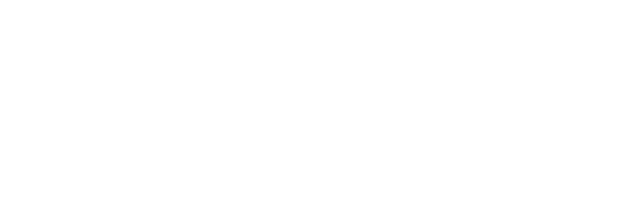
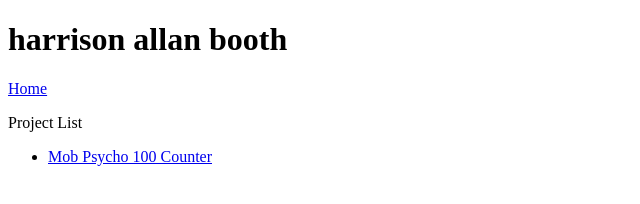
Before and after one commit to harrisonbooth/harrisonbooth.github.io-old, a plain HTML site: page index.html in a window 1280 px wide. Shown: the whole page, without its empty margins (0-640 px from the left). Drawn offline with Linux system fonts and the light colour scheme.

Commit message:
add a little header content to test project page

```diff
--- a/index.html
+++ b/index.html
@@ -6,5 +6,34 @@
   </head>
   <body>
 
+    <header>
+      <div id='header-top-bar'>
+        <h1>harrison allan booth</h1>
+      </div>
+
+      <div id='header-bottom-bar'>
+        <a class='header-link' href="https://harrisonbooth.github.io">Home</a>
+        <p>Project List</p>
+        <ul id='project-list'>
+          <li class='project-list-item'>
+            <a class='project-list-link'
+             href="https://harrisonbooth.github.io/mob-psycho-100-counter">
+              Mob Psycho 100 Counter
+            </a>
+          </li>
+        </ul>
+      </div>
+    </header>
+
+
+    <main>
+
+    </main>
+
+
+    <footer>
+
+    </footer>
+
   </body>
 </html>
```
